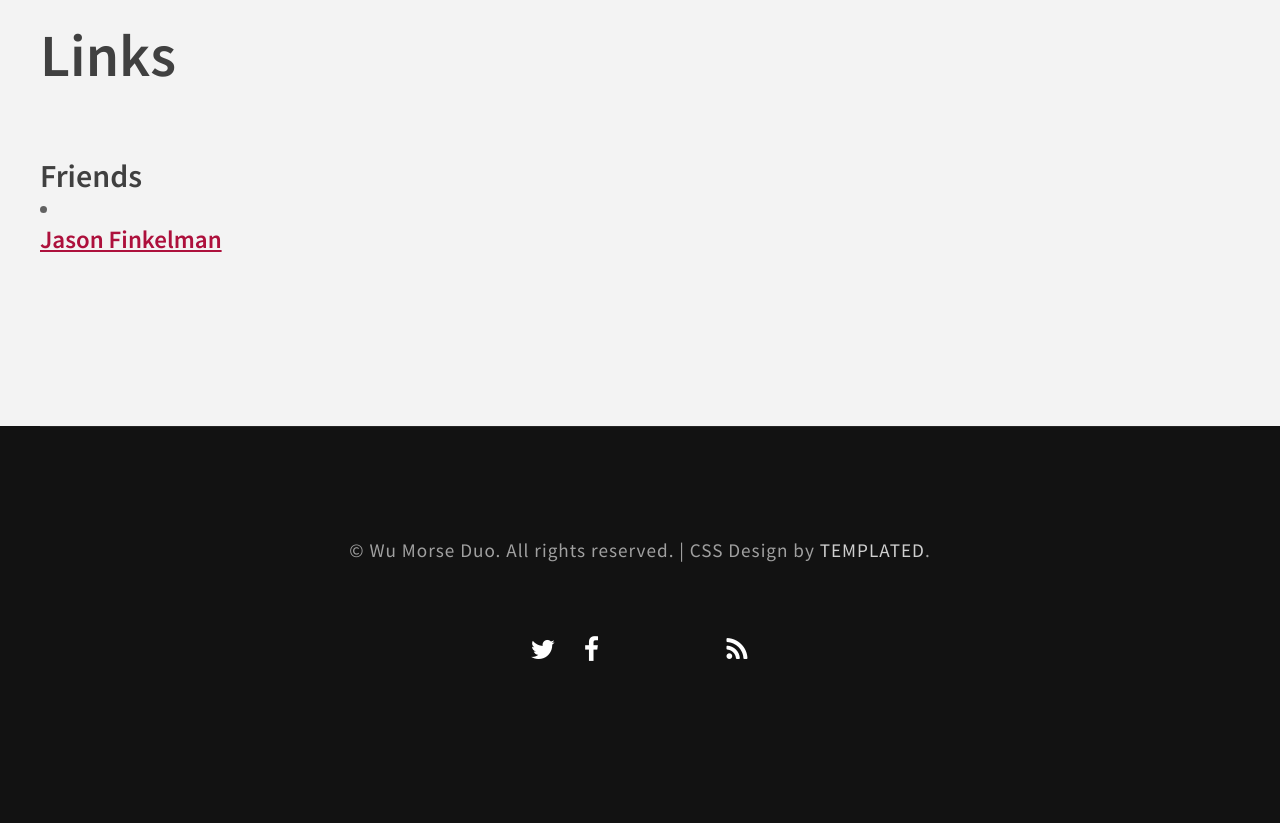
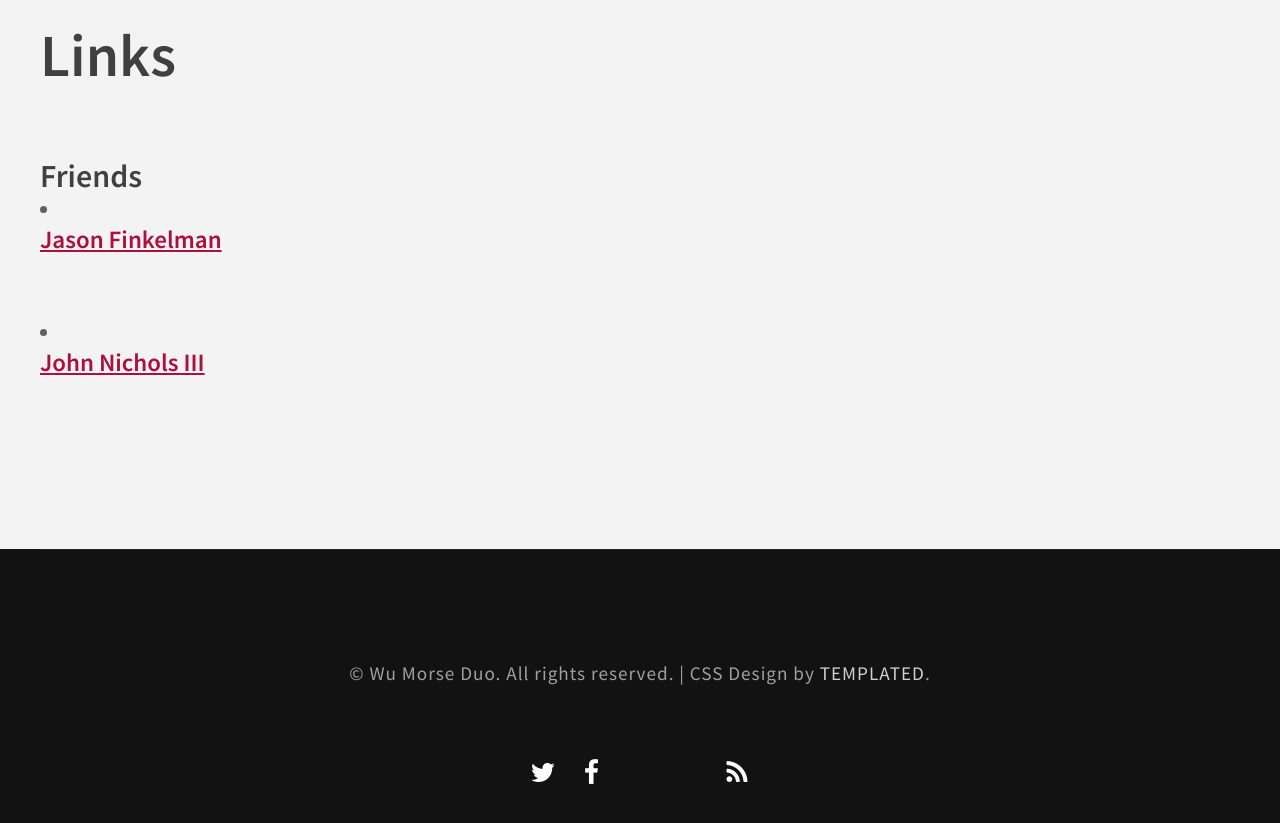
Before and after one commit to allenloves/wumorse, a Jekyll site: the page built from links.html, in a window 1280 px wide and 900 px high, scrolled down 1224 px. Shown: the top 823 px of the window. Built offline with Jekyll 4.4.1, drawn with Linux system fonts in a browser that asks for light colours; nearby versions of some CDN libraries; some web fonts are replaced; library files that are not in the unit come from our copies; before the commit the page ends 2001 px from its top, so only the background shows below that.

Commit message:
add links

```diff
--- a/_data/friends.yml
+++ b/_data/friends.yml
@@ -1,2 +1,5 @@
 - name: Jason Finkelman
   url: https://www.facebook.com/caxixikid
+
+- name: John Nichols III
+  url: http://johnnicholsiii.com/
```
